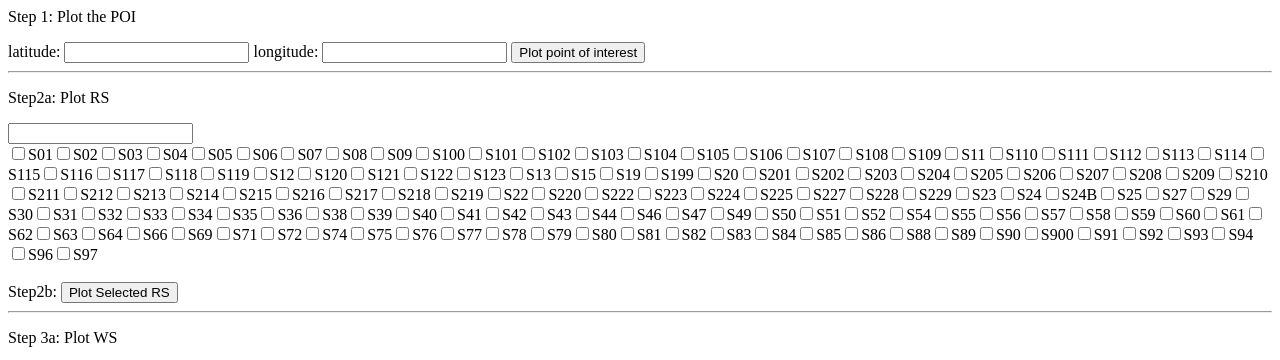
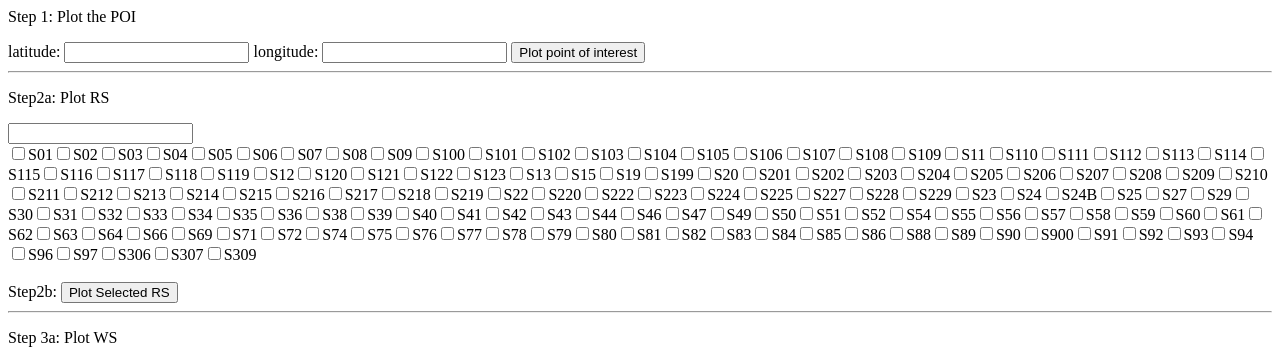
Before and after one commit to 001qez/001qez.github.io, a plain HTML site: page index.html in a window 1280 px wide. Shown: the top 360 px of the page. Drawn offline with nearby package versions, Linux system fonts and the light colour scheme.

Commit message:
Update index.html
added stations: S306, S307, S309

```diff
--- a/index.html
+++ b/index.html
@@ -194,7 +194,10 @@
       S93: [1.3711, 103.8643],
       S94: [1.3662, 103.9528],
       S96: [1.3175, 104.0307],
-      S97: [1.293894, 103.664069]
+      S97: [1.293894, 103.664069],
+      S306: [1.350850, 103.785966],
+      S307: [1.410763, 104.041568],
+      S309: [1.341769, 103.833957]
     };
     var wstations = {
       S06: [1.3524, 103.9007],
@@ -216,7 +219,7 @@
       S44: [1.3454, 103.6834],
       S50: [1.3337, 103.7768],
       S60: [1.25, 103.8279],
-      S306: [1.35084971, 103.7859661],
+      S306: [1.350850, 103.785966],
       S307: [1.410763, 104.041568],
       S309: [1.341769, 103.833957]
     };
```
